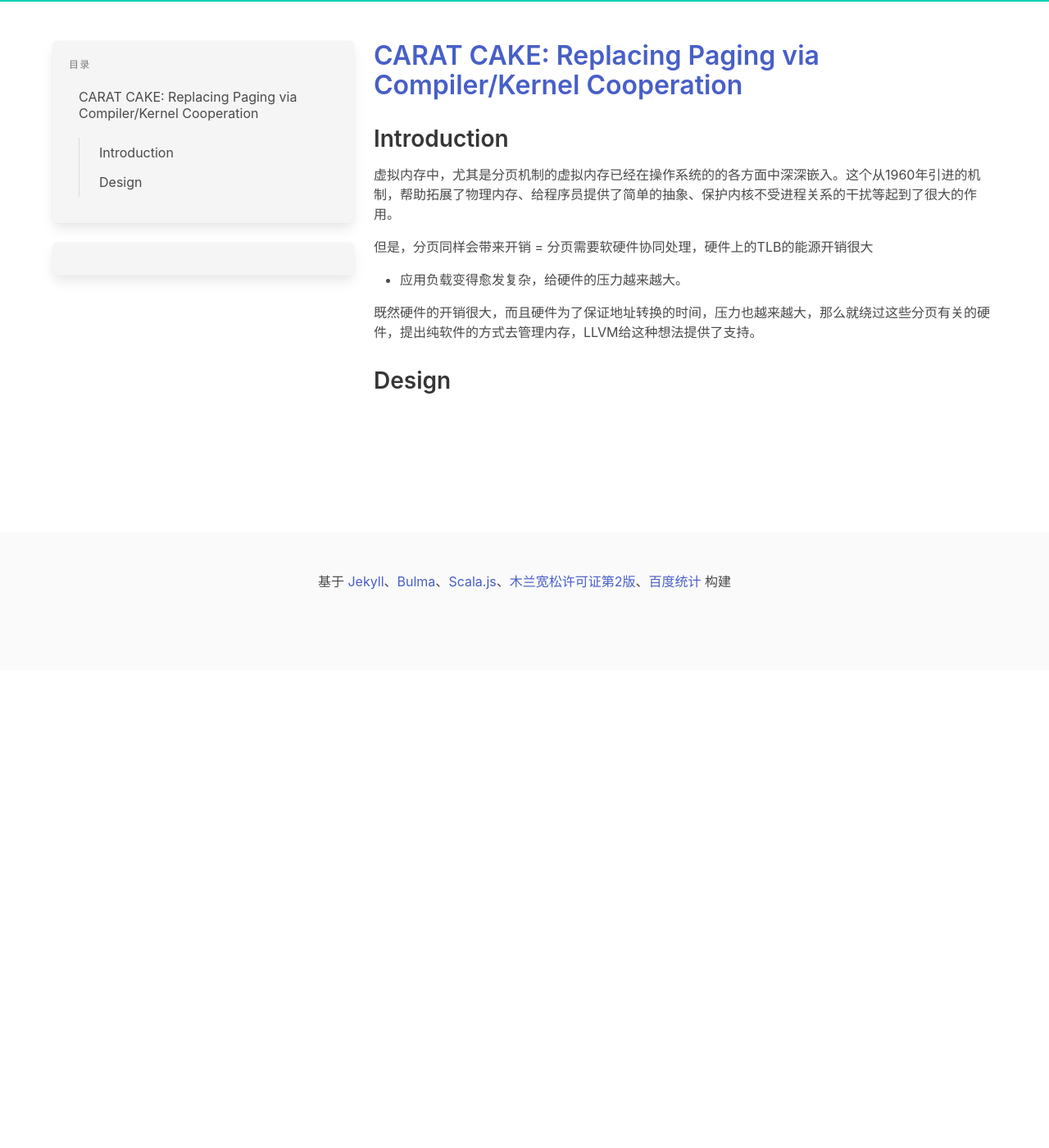
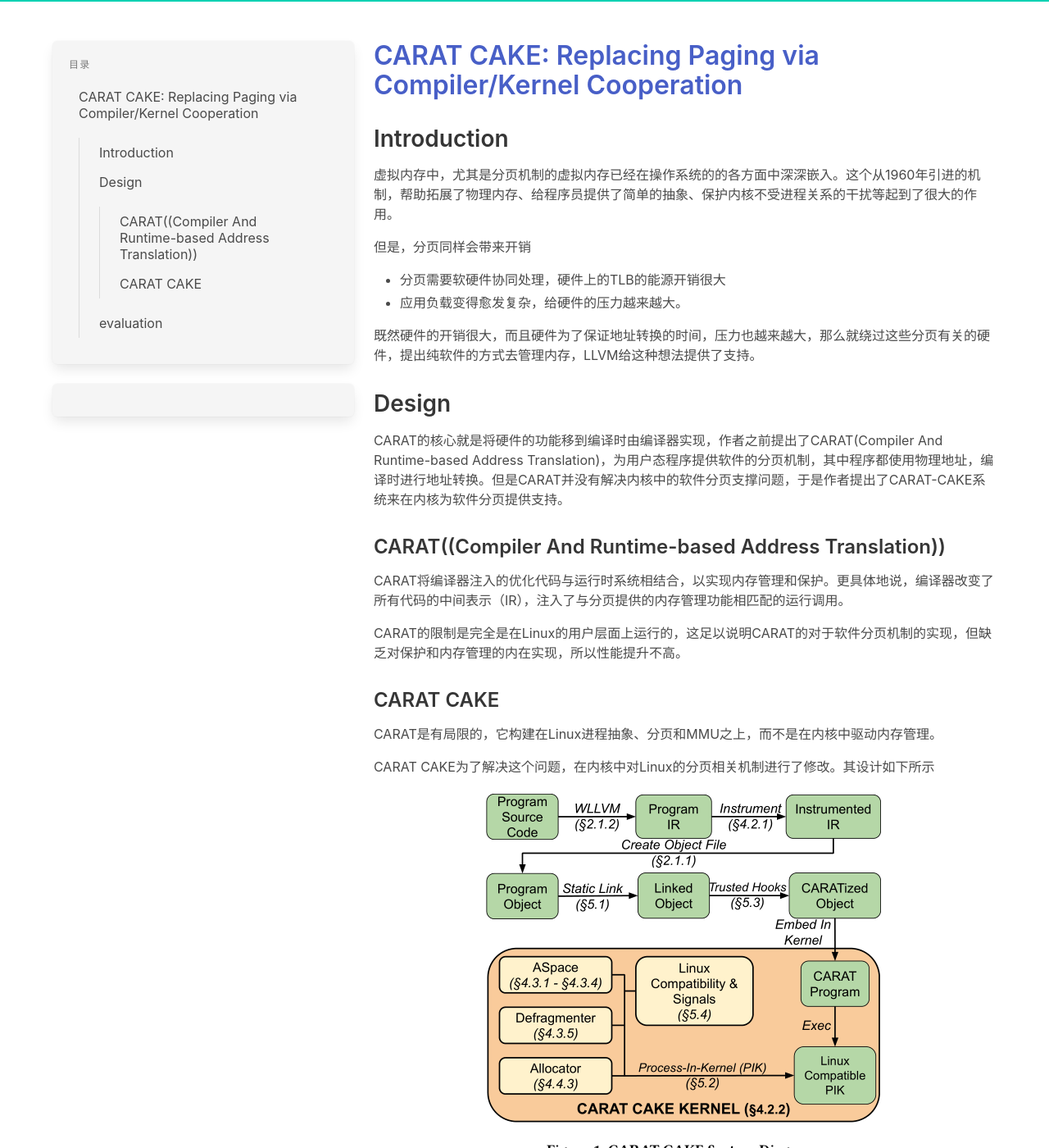
Before and after one commit to haslaboratory/haslaboratory.github.io, a Jekyll site: the page built from _posts/2022-04-26-CARAT-CAKE.md, in a window 1280 px wide and 1400 px high, scrolled down 234 px. Shown: the whole window at 82% size. Built offline with Jekyll 4.4.1, drawn with Linux system fonts in a browser that asks for light colours; nearby versions of some CDN libraries; library files that are not in the unit come from our copies; comment, search, counter and statistics services are not loaded; before the commit the page ends 1051 px from its top, so only the background shows below that; some of the changed text lies outside the part shown.

Commit message:
update design of CARAT

```diff
--- a/_posts/2022-04-26-CARAT-CAKE.md
+++ b/_posts/2022-04-26-CARAT-CAKE.md
@@ -16,10 +16,34 @@
 虚拟内存中，尤其是分页机制的虚拟内存已经在操作系统的的各方面中深深嵌入。这个从1960年引进的机制，帮助拓展了物理内存、给程序员提供了简单的抽象、保护内核不受进程关系的干扰等起到了很大的作用。
 
 但是，分页同样会带来开销
-= 分页需要软硬件协同处理，硬件上的TLB的能源开销很大
+- 分页需要软硬件协同处理，硬件上的TLB的能源开销很大
 - 应用负载变得愈发复杂，给硬件的压力越来越大。
 
 既然硬件的开销很大，而且硬件为了保证地址转换的时间，压力也越来越大，那么就绕过这些分页有关的硬件，提出纯软件的方式去管理内存，LLVM给这种想法提供了支持。
 
 
 ## Design
+CARAT的核心就是将硬件的功能移到编译时由编译器实现，作者之前提出了CARAT(Compiler And Runtime-based Address Translation)，为用户态程序提供软件的分页机制，其中程序都使用物理地址，编译时进行地址转换。但是CARAT并没有解决内核中的软件分页支撑问题，于是作者提出了CARAT-CAKE系统来在内核为软件分页提供支持。
+
+### CARAT((Compiler And Runtime-based Address Translation))
+CARAT将编译器注入的优化代码与运行时系统相结合，以实现内存管理和保护。更具体地说，编译器改变了所有代码的中间表示（IR），注入了与分页提供的内存管理功能相匹配的运行调用。
+
+CARAT的限制是完全是在Linux的用户层面上运行的，这足以说明CARAT的对于软件分页机制的实现，但缺乏对保护和内存管理的内在实现，所以性能提升不高。
+
+### CARAT CAKE
+CARAT是有局限的，它构建在Linux进程抽象、分页和MMU之上，而不是在内核中驱动内存管理。
+
+CARAT CAKE为了解决这个问题，在内核中对Linux的分页相关机制进行了修改。其设计如下所示
+![image](/images/2022-04-26-CARAT-CAKE/Snipaste_2022-04-26_16-06-34.png)
+
+上面的绿色部分就是之前CARAT的设计，是在用户态，下面的红色是内核中的设计。
+- aspace 由一组内存区域组成，这些区域包含权限，并表示用户程序的结构，如堆栈、堆。
+- Defragmentation 因直接使用物理地址会存在碎片问题，解决碎片问题
+- Library Allocators 内存分配器
+
+编译器、运行时和内核通过一组基本抽象进行耦合，这些抽象允许内核管理物理地址空间。内核分配内存区域，并将其分组为aspace，内核可以将其委派、扩展或分配给需要内存的实体。编译器对内核和用户程序的指令插入，在运行时进行，提供了内存跟踪和保护空间。
+
+## evaluation
+![image](/images/2022-04-26-CARAT-CAKE/Snipaste_2022-04-26_17-28-15.png)
+
+使用NAS作为标准的测试集，蓝色部分是内核版本为5.8.0的linux作为基准，可以看到因为减少了硬件相关的开销，PAGE的开销降低了。
```
Also changed, not shown: images/2022-04-26-CARAT-CAKE/Snipaste_2022-04-26_17-28-15.png (added).
